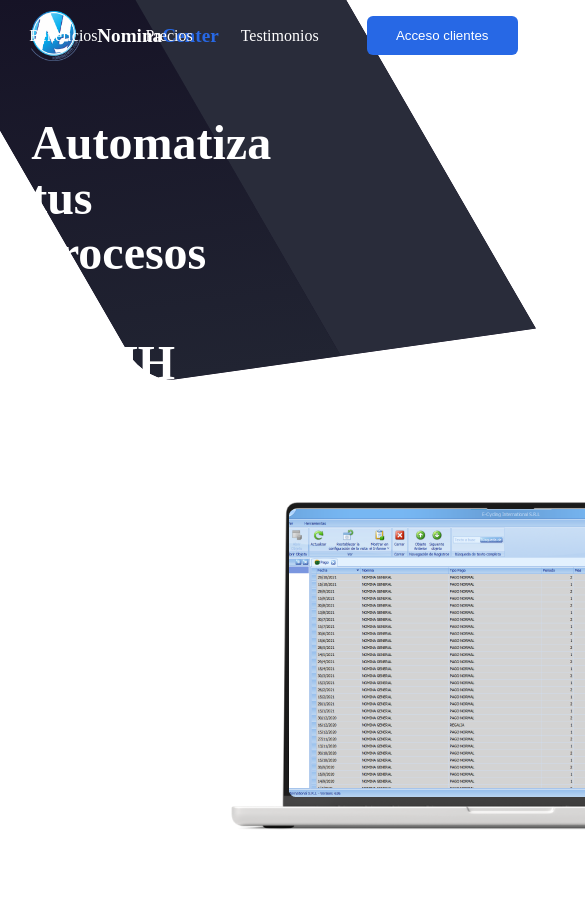
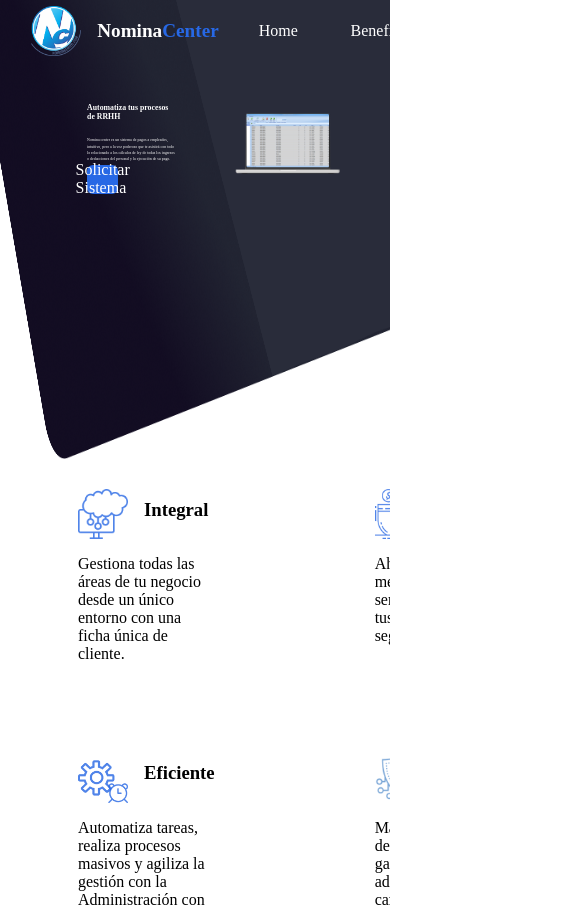
Before and after one commit to ismaeldcent04/Nomina_Center-LandingPage, a React (Vite) app: page / in a window 390 px wide. Shown: the top 907 px of the page, 585 px wide, since content can reach past the window. Built offline with nearby package versions, Linux system fonts and the light colour scheme.

Commit message:
Adding a little of responsiveness to the homesection

```diff
--- a/index.css
+++ b/index.css
@@ -1,11 +1,15 @@
+:root {
+  box-sizing: border-box;
+}
+
 body {
   margin: 0;
   width: 100vw;
-  overflow-x: hidden;
 }
 
 #home {
   width: 100vw;
+  overflow: hidden;
 }
 
 #home,
@@ -23,12 +27,13 @@ li {
 }
 
 #navbar {
-  transform: none;
+  position: fixed;
   display: flex;
+  justify-content: space-between;
   width: 100%;
-  gap: 30%;
+  /* gap: 30%;
+  margin-right: 2%; */
   background-color: transparent;
-  z-index: 1;
 }
 
 .logo {
@@ -43,41 +48,54 @@ h1 span {
 }
 
 .nav {
-  width: 100%;
+  margin-right: 25%;
+}
+
+.nav a,
+.hero-container a {
+  font-size: 1rem;
 }
 
 .nav ul {
   display: flex;
-  justify-content: flex-end;
+  justify-content: space-between;
   align-items: center;
-  margin-right: 13rem;
-  gap: 3rem;
+
+  gap: 20%;
 }
+.button {
+  display: flex;
+  justify-content: center;
+  align-items: center;
+}
+.button,
 button,
 li button {
   background-color: #2768e5;
   color: white;
   border: none;
   border-radius: 6px;
-  height: 39px;
-  width: 151px;
+  height: 3.5vh;
+  width: 8vw;
 }
 
 #applogo {
-  width: 50px;
-  height: 50px;
+  width: max(50px, 3vw);
+  height: max(50px, 4vh);
 }
 .background-container {
-  position: absolute;
-  display: flex;
-  gap: 0;
-  top: -150px;
-  height: 60vh;
-  width: 100vw;
-  transform: skew(30deg, -8deg);
+  /* position: absolute; */
+  /* display: flex;
+  gap: 0; */
+  /* top: -150px;
+  left: -2%; */
+  height: 55vh;
+  aspect-ratio: 1/34;
+  width: max(100vw, 100vw);
+  /* transform: skew(33deg, -8deg); */
   z-index: -1;
-  background-color: #120d22;
-  border-bottom-left-radius: 30px;
+  /* background-color: #120d22; */
+  /* border-bottom-left-radius: 30px; */
   overflow: hidden;
 }
 .background.Left {
@@ -93,6 +111,8 @@ li button {
 }
 
 .hero-container {
+  position: absolute;
+  top: 11%;
   display: flex;
   justify-content: space-evenly;
   align-items: center;
@@ -100,16 +120,16 @@ li button {
 }
 .hero-description {
   width: 23%;
-  margin-left: 8%;
+  margin-left: 9%;
 }
 .hero-description h1 {
-  font-size: 3rem;
+  font-size: 2vw;
   margin-bottom: 1rem;
 }
 
 .hero-description p {
-  font-size: large;
-  line-height: 3cap;
+  font-size: 1vw;
+  line-height: 2.5cap;
   margin-bottom: 2%;
 }
 
@@ -117,26 +137,26 @@ li button {
   position: relative;
 }
 .image.first {
-  margin-left: 100px;
+  margin-left: 5%;
+  width: max(100px, 28vw);
 }
-.image.second {
-  position: absolute;
-  left: 10.5rem;
-  top: 0.4rem;
-}
+
 .home_description-container {
   width: 60%;
   color: black;
   display: grid;
   grid-template-columns: 1fr 1fr;
-  gap: 3rem 10rem;
-  margin: 7% auto 0 auto;
+  gap: 4rem 10rem;
+  margin: 3% auto 0 auto;
 }
 
 .feature .title {
   display: flex;
   align-items: flex-end;
   gap: 1rem;
+}
+.feature img {
+  width: max(50px, 4vw);
 }
 
 #description {
@@ -334,3 +354,57 @@ li button {
   align-items: center;
   gap: 1rem;
 }
+@media (min-width: 1201px) and (max-width: 1613px) {
+  .nav a,
+  .hero-container a {
+    font-size: 0.8rem;
+  }
+
+  .background-container {
+    height: 50vh;
+  }
+}
+
+@media (min-width: 1025px) and (max-width: 1200px) {
+  .nav a,
+  .hero-container a {
+    font-size: 0.6rem;
+  }
+
+  .background-container {
+    height: 45vh;
+  }
+}
+
+@media (min-width: 769px) and (max-width: 1024px) {
+  .nav a,
+  .hero-container a {
+    font-size: 0.6rem;
+  }
+  .background-container {
+    height: 40vh;
+  }
+  .home_description-container {
+    grid-template-columns: 1fr;
+    gap: 2rem 7rem;
+    text-align: center;
+  }
+  .feature .title {
+    flex-direction: column;
+    align-items: center;
+    justify-content: center;
+    gap: 0.3rem;
+  }
+}
+
+@media (min-width: 768px) and (max-width: 481px) {
+}
+
+@media (min-width: 320px) and (max-width: 480px) {
+}
+
+/* Mobile devices – 320px — 480px.
+iPads, Tablets – 481px — 768px.
+Small screens, laptops – 769px — 1024px.
+Desktops, large screens – 1025px — 1200px.
+Extra large screens, TV – 1201px, and more. */
--- a/src/App.jsx
+++ b/src/App.jsx
@@ -13,11 +13,11 @@ function App() {
         {/* HOME SECTION */}
         <HomeSection />
         {/* DESCRIPTION SECTION  */}
-        <DescriptionSection />
+        {/* <DescriptionSection /> */}
         {/* PRICING SECTION  */}
-        <PricingSection />
+        {/* <PricingSection /> */}
         {/* TESTIMONIALS SECTION */}
-        <TestimonialSection />
+        {/* <TestimonialSection /> */}
       </main>
       <Footer />
     </>
--- a/src/Components/HomeSection/HomeHero.jsx
+++ b/src/Components/HomeSection/HomeHero.jsx
@@ -13,11 +13,12 @@ export const HomeHero = () => {
           ley de todas los ingresos o deducciones del personal y la ejecución de
           su pago.
         </p>
-        <button>Solicitar Sistema</button>
+        <div className="button">
+          <a href="">Solicitar Sistema</a>
+        </div>
       </div>
       <div className="hero-images">
         <img src={laptopImg} className="image first" />
-        <img src={nominaImg} className="image second" />
       </div>
     </div>
   );
--- a/src/Components/HomeSection/HomeSection.jsx
+++ b/src/Components/HomeSection/HomeSection.jsx
@@ -2,15 +2,13 @@ import React from "react";
 import NavBar from "./NavBar";
 import { HomeHero } from "./HomeHero";
 import { HomeDescription } from "./HomeDescription";
+import backgroundImg from "../../assets/Top-Background.png";
 
 export const HomeSection = () => {
   return (
     <section id="home">
       <NavBar />
-      <div className="background-container">
-        <div className="background Left"></div>
-        <div className="background right"></div>
-      </div>
+      <img src={backgroundImg} className="background-container" />
       <HomeHero />
       <HomeDescription />
     </section>
--- a/src/Components/HomeSection/NavBar.jsx
+++ b/src/Components/HomeSection/NavBar.jsx
@@ -24,9 +24,9 @@ export default function NavBar() {
             <a href="#testimonials">Testimonios</a>
           </li>
           <li>
-            <button>
+            <div className="button">
               <a href="">Acceso clientes</a>
-            </button>
+            </div>
           </li>
         </ul>
       </nav>
```
Also changed, not shown: src/assets/Laptop.png, src/assets/Top-Background.png (added).
